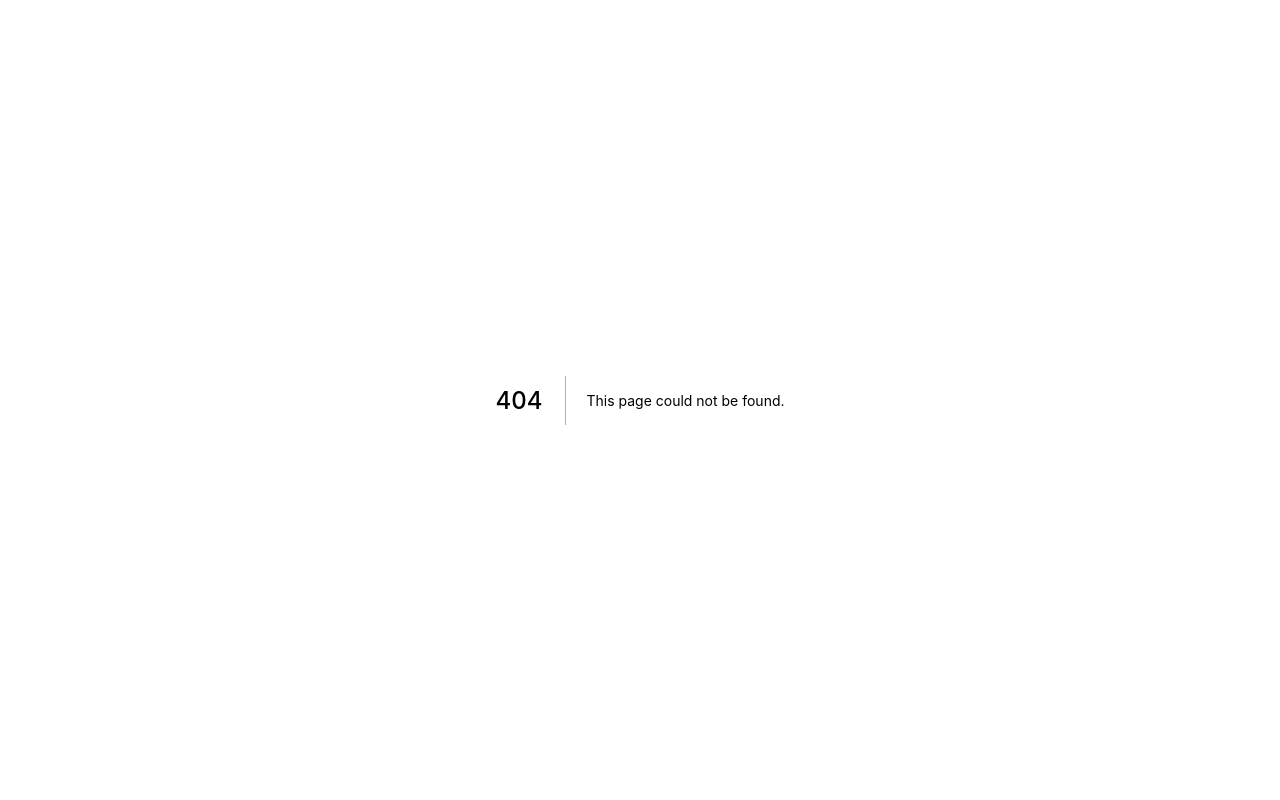
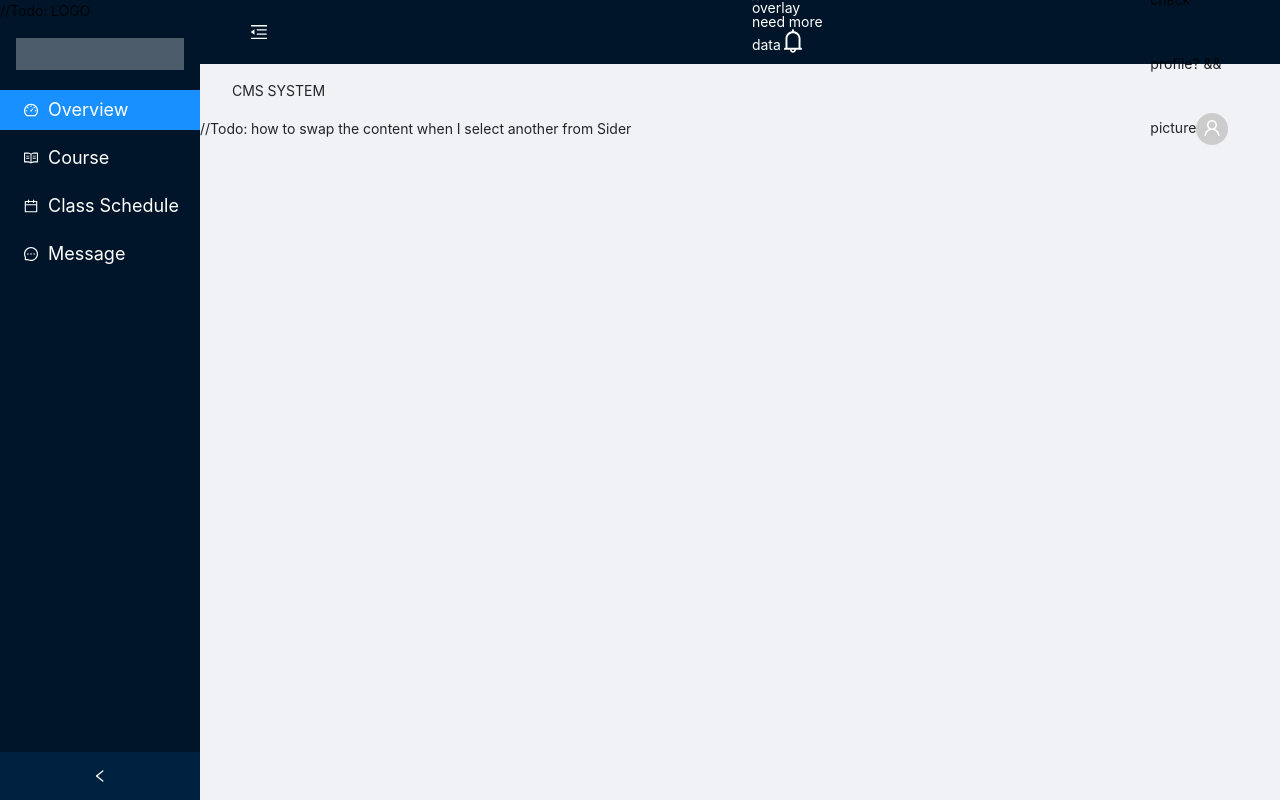
Before and after one commit to edwardCwh11039/nextjs-cms, a Next.js app: page /dashboard in a window 1280 px wide. Before the commit this address had no page. Built offline with nearby package versions, Linux system fonts and the light colour scheme.

Commit message:
dashboard update

```diff
--- a/package.json
+++ b/package.json
@@ -14,6 +14,7 @@
     "crypto-js": "^4.0.0",
     "next": "10.0.7",
     "react": "17.0.1",
-    "react-dom": "17.0.1"
+    "react-dom": "17.0.1",
+    "styled-components": "^5.2.1"
   }
 }
--- a/pages/_app.js
+++ b/pages/_app.js
@@ -1,4 +1,5 @@
 import '../styles/globals.css'
+import "antd/dist/antd.css";
 
 function MyApp({ Component, pageProps }) {
   return <Component {...pageProps} />
--- /dev/null
+++ b/pages/dashboard/index.js
@@ -0,0 +1,124 @@
+import React, { useState } from "react";
+import {
+  Layout,
+  Menu,
+  Badge,
+  Row,
+  Dropdown,
+  Tabs,
+  Col,
+  Breadcrumb,
+} from "antd";
+import {
+  MenuUnfoldOutlined,
+  MenuFoldOutlined,
+  DashboardOutlined,
+  ReadOutlined,
+  CalendarOutlined,
+  MessageOutlined,
+  BellOutlined,
+  UserOutlined,
+  LogoutOutlined,
+} from "@ant-design/icons";
+import Avatar from "antd/lib/avatar/avatar";
+import { useRouter } from "next/router";
+import Link from "next/link";
+
+const { Header, Sider, Content } = Layout;
+
+const DashBoard = () => {
+  const router = useRouter();
+  const path = router.pathname;
+  const [collapsed, toggleCollapsed] = useState(false);
+
+  return (
+    <Layout style={{ height: "100vh" }}>
+      <Sider
+        collapsible
+        collapsed={collapsed}
+        onCollapse={(collapsed) => toggleCollapsed(collapsed)}
+      >
+          //Todo: LOGO
+        <div className="logo" />
+        <Menu theme="dark" mode="inline" defaultSelectedKeys={["1"]}>
+          <Menu.Item key="1" icon={<DashboardOutlined />} className="icon">
+            Overview
+          </Menu.Item>
+          <Menu.Item key="2" icon={<ReadOutlined />} className="icon">
+            Course
+          </Menu.Item>
+          <Menu.Item key="3" icon={<CalendarOutlined />} className="icon">
+            Class Schedule
+          </Menu.Item>
+          <Menu.Item key="4" icon={<MessageOutlined />} className="icon">
+            Message
+          </Menu.Item>
+        </Menu>
+      </Sider>
+      <Layout>
+        <Header className="styledHeader">
+          {React.createElement(
+            collapsed ? MenuUnfoldOutlined : MenuFoldOutlined,
+            {
+              className: "icon",
+              onClick: () => toggleCollapsed(!collapsed),
+            }
+          )}
+          <Row align="middle" justify="end" justify="space-between">
+            <Col span={4}>
+              <Badge className="icon" size="small" count={5} offset={[10, 0]}>
+                  //Todo: overlay need more data
+                <Dropdown
+                  overlayStyle={{
+                    background: "#fff",
+                    borderRadius: 4,
+                    width: 400,
+                    height: 500,
+                    overflow: "hidden",
+                  }}
+                  placement="bottomRight"
+                  trigger={["click"]}
+                  overlay={<Tabs></Tabs>}
+                >
+                  <BellOutlined style={{ fontSize: "24px", marginTop: "5" }} />
+                </Dropdown>
+              </Badge>
+            </Col>
+            <Col span={4}>
+                //Todo: check profile? && picture
+              <Dropdown
+                overlay={
+                  <Menu>
+                    <Menu.Item
+                    //* Erase data from local storage
+                    //* Redirect to Login Page / others
+                      onClick={() => {
+                        localStorage.removeItem("cms");
+                        router.push("/login");
+                      }}
+                    >
+                      <LogoutOutlined />
+                      <span>Logout</span>
+                    </Menu.Item>
+                  </Menu>
+                }
+                placement="bottomLeft"
+              >
+                <Avatar icon={<UserOutlined />} />
+              </Dropdown>
+            </Col>
+          </Row>
+        </Header>
+        <Breadcrumb style={{ margin: "0 16px", padding: 16 }}>
+          <Breadcrumb.Item key={path}>
+            <Link href={path}>CMS SYSTEM</Link>
+          </Breadcrumb.Item>
+        </Breadcrumb>
+        //Todo: how to swap the content when I select another from Sider
+        <Content></Content>
+      </Layout>
+    </Layout>
+  );
+};
+
+export default DashBoard;
--- a/styles/globals.css
+++ b/styles/globals.css
@@ -14,3 +14,28 @@ a {
 * {
   box-sizing: border-box;
 }
+
+.logo {
+  height: 32px;
+  margin: 16px;
+  background: rgba(255, 255, 255, 0.3);
+}
+.icon {
+  font-size: 18px;
+  color: #fff !important;
+  cursor: pointer;
+  transition: color 0.3s;
+}
+
+.icon:hover {
+  color: #1890ff !important;
+}
+
+.styledHeader {
+  display: flex;
+  justify-content: space-between;
+  align-items: center;
+  position: sticky;
+  top: 0;
+  z-index: 10;
+}
```
Also changed, not shown: pages/login.js (renamed from pages/index.js, +9 -10 lines), styles/Home.module.css (deleted, +0 -122 lines), 1 other file (tests, documents, lock files or other folders).
